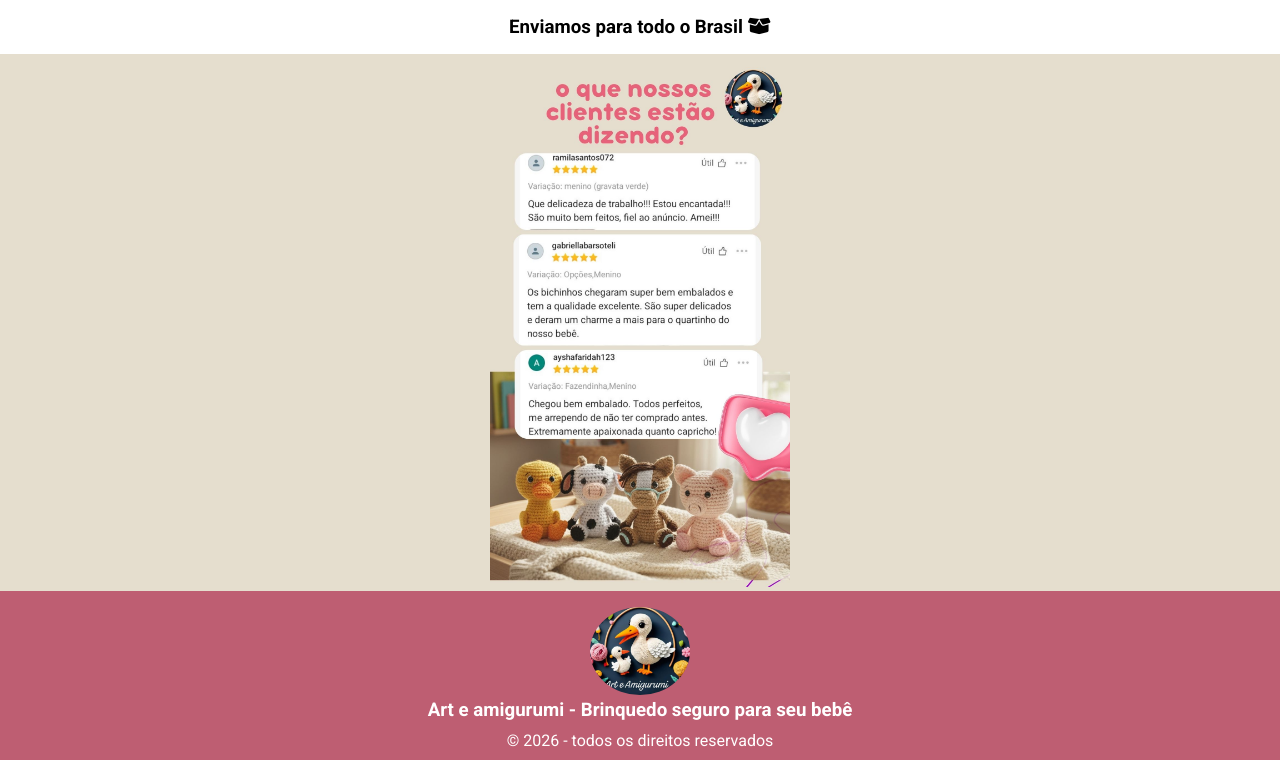
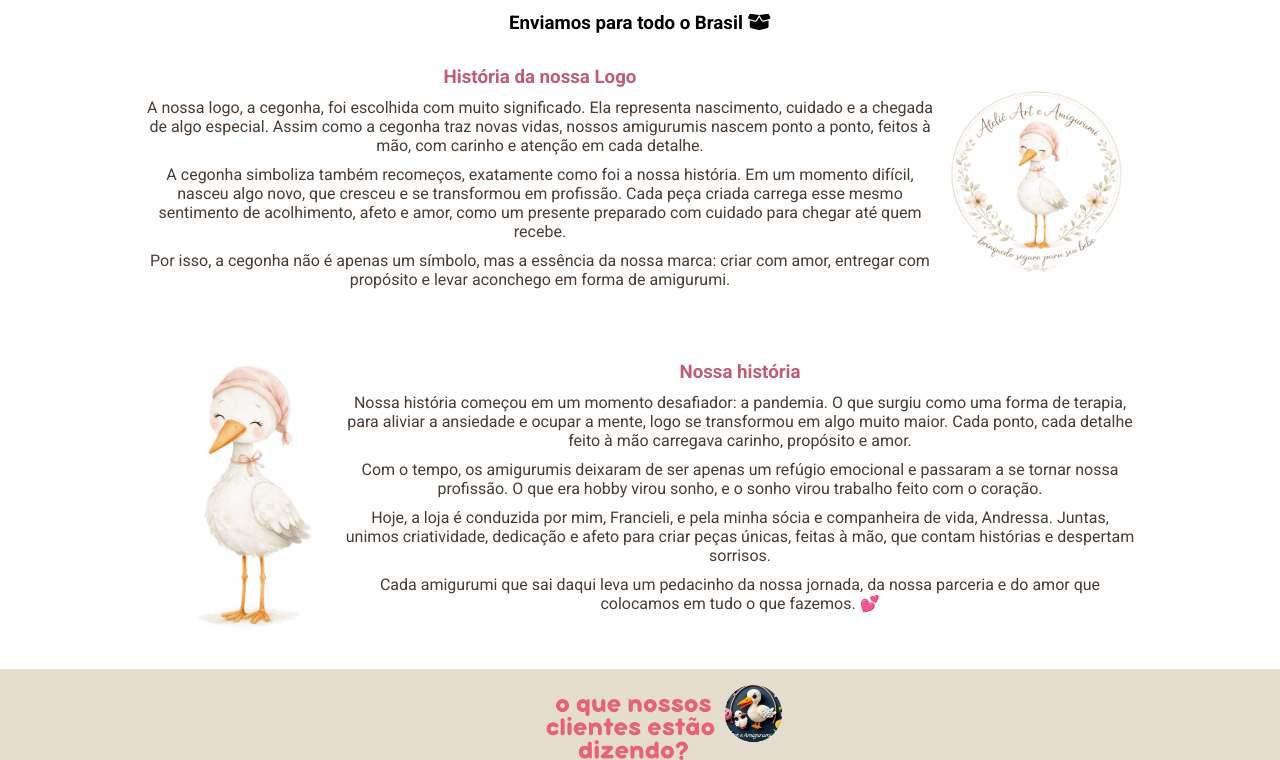
Before and after one commit to franduart/arteamigurumilinkbio, a plain HTML site: page index.html in a window 1280 px wide. Shown: the part 1579-2339 px from the top of the page. Drawn offline with Linux system fonts and the light colour scheme.

Commit message:
feat: alteração nas imagens

```diff
--- a/index.html
+++ b/index.html
@@ -16,7 +16,7 @@
 </head>
 <body>
   <header class="header">
-    <img src="assets/logo.png" alt="logo art e amigurumi" width="100">
+    <img src="assets/logo1.png" alt="logo art e amigurumi" width="200" height="200">
   <div>
     <h1>Bem-vindo ao nosso ateliê</h1>
   <p>Amigurumis feitos à mão para transformar o quarto do seu bebê em um lugar ainda mais aconchegante e cheio de amor.</p>
@@ -186,6 +186,30 @@
     <h3>Enviamos para todo o Brasil <i class="fa-solid fa-box-open"></i></h3>
   </section>
 
+  <section class="sobre">
+    <div>
+      <h3>História da nossa Logo </h3>
+
+      <p>A nossa logo, a cegonha, foi escolhida com muito significado. Ela representa nascimento, cuidado e a chegada de algo especial. Assim como a cegonha traz novas vidas, nossos amigurumis nascem ponto a ponto, feitos à mão, com carinho e atenção em cada detalhe.</p>
+      <p>A cegonha simboliza também recomeços, exatamente como foi a nossa história. Em um momento difícil, nasceu algo novo, que cresceu e se transformou em profissão. Cada peça criada carrega esse mesmo sentimento de acolhimento, afeto e amor, como um presente preparado com cuidado para chegar até quem recebe.</p>
+      <p>Por isso, a cegonha não é apenas um símbolo, mas a essência da nossa marca: criar com amor, entregar com propósito e levar aconchego em forma de amigurumi.</p>
+
+    </div>
+    <img src="assets/logo1.png" alt="cegonha" width="200">
+  </section>
+
+   <section class="sobre">
+    <img src="assets/cegonha.png" alt="cegonha" width="200">
+    <div>
+      <h3>Nossa história </h3>
+
+      <p>Nossa história começou em um momento desafiador: a pandemia. O que surgiu como uma forma de terapia, para aliviar a ansiedade e ocupar a mente, logo se transformou em algo muito maior. Cada ponto, cada detalhe feito à mão carregava carinho, propósito e amor.</p>
+      <p>Com o tempo, os amigurumis deixaram de ser apenas um refúgio emocional e passaram a se tornar nossa profissão. O que era hobby virou sonho, e o sonho virou trabalho feito com o coração.</p>
+      <p>Hoje, a loja é conduzida por mim, Francieli, e pela minha sócia e companheira de vida, Andressa. Juntas, unimos criatividade, dedicação e afeto para criar peças únicas, feitas à mão, que contam histórias e despertam sorrisos.</p>
+      <p>Cada amigurumi que sai daqui leva um pedacinho da nossa jornada, da nossa parceria e do amor que colocamos em tudo o que fazemos. 💕</p>
+    </div>
+  </section>
+
   <section class="avaliacoes">
 
     <img src="assets/Story do Instagram simples roxo e branco depoimento cliente feedback produtos crochê .jpg" width="300">
@@ -194,10 +218,11 @@
 
 <footer>
   <div>
-    <img src="assets/logo.png" width="100">
+    <img src="assets/logo1.png" width="100">
     <h3>Art e amigurumi - Brinquedo seguro para seu bebê</h3>
   </div>
   <p>&copy; 2026 - todos os direitos reservados</p>
 </footer>
+<script src="script.js"></script>
 </body>
 </html>
--- a/style.css
+++ b/style.css
@@ -12,7 +12,8 @@
   justify-content: center;
   gap: 1rem;
   width: 100%;
-  height: 50vh;
+  height: 100%;
+  padding: 1rem 0;
  background-image: url("assets/back.png");
  background-position: center;
  background-repeat: no-repeat;
@@ -64,7 +65,23 @@
   border-bottom: 2px solid #BE5E72;
   color: rgb(62, 60, 60);
 }
-
+.sobre{
+  display: flex;
+  align-items: center;
+  justify-content: space-around;
+  width: 100%;
+  padding: 1rem;
+  color: #BE5E72;
+  max-width: 80%;
+}
+.sobre div{
+  display: flex;
+  flex-direction: column;
+  gap: 10px;
+}
+.sobre p{
+  color: #493C32;
+}
 .grid{
   width: 100%;
   display: grid;
@@ -171,4 +188,10 @@ footer img{
   display: grid;
   grid-template-columns: repeat(2, 1fr);
 }
+.sobre{
+  flex-direction: column;
 }
+.sobre p{
+  color: #493C32;
+}
+}
```
Also changed, not shown: assets/1000009562.jpg (added), assets/1000009630.jpg (added), assets/cegonha.png (added), assets/logo.png (deleted), assets/logo1.png (added), assets/safari.jpg (added), script.js (added).
